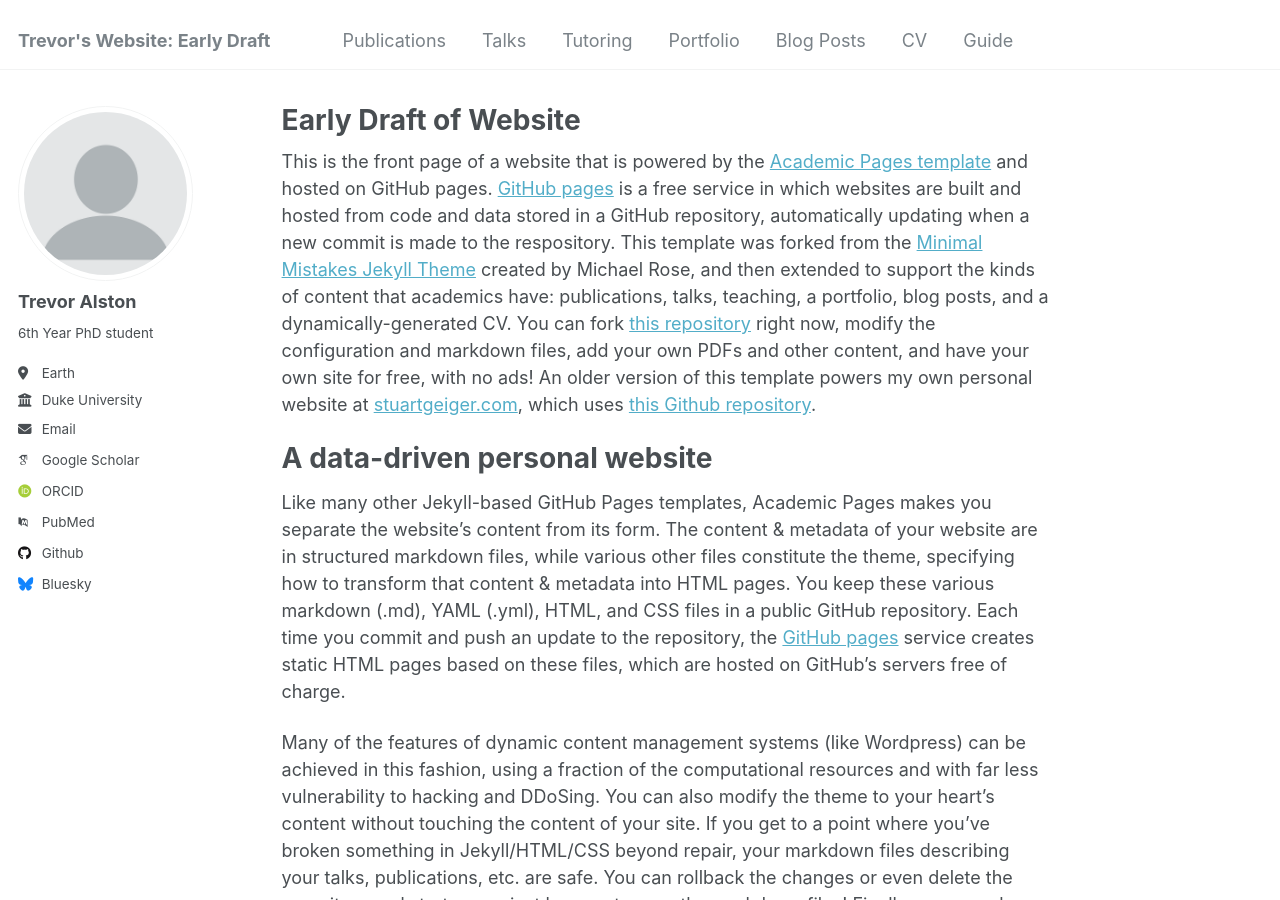
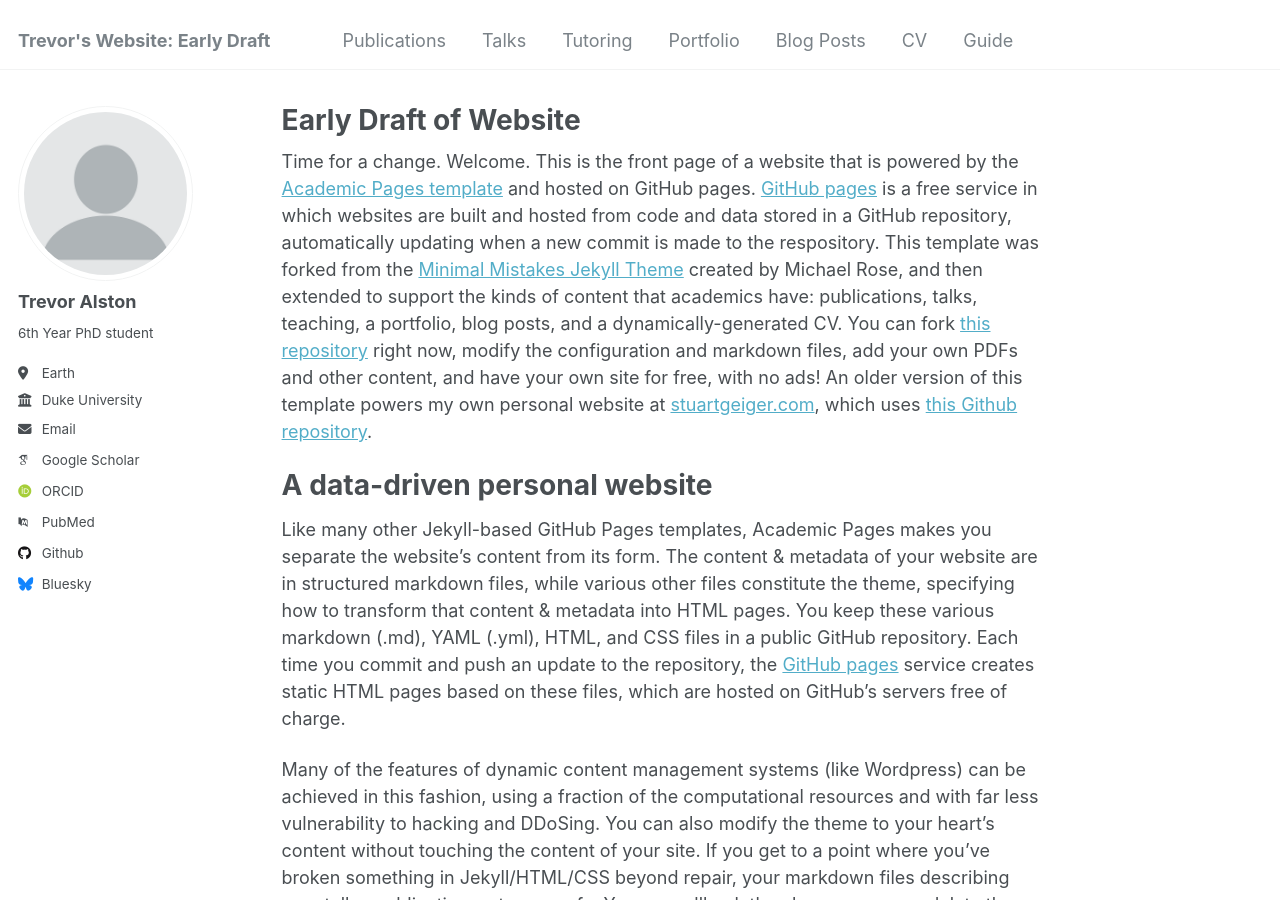
Before and after one commit to Trevorules/trevorules.github.io, a Jekyll site: the page built from _pages/about.md, in a window 1280 px wide and 900 px high. Built offline with Jekyll 4.4.1, drawn with Linux system fonts in a browser that asks for light colours; some web fonts are replaced.

Commit message:
Update about.md

```diff
--- a/_pages/about.md
+++ b/_pages/about.md
@@ -7,7 +7,7 @@ redirect_from:
   - /about.html
 ---
 
-This is the front page of a website that is powered by the [Academic Pages template](https://github.com/academicpages/academicpages.github.io) and hosted on GitHub pages. [GitHub pages](https://pages.github.com) is a free service in which websites are built and hosted from code and data stored in a GitHub repository, automatically updating when a new commit is made to the respository. This template was forked from the [Minimal Mistakes Jekyll Theme](https://mmistakes.github.io/minimal-mistakes/) created by Michael Rose, and then extended to support the kinds of content that academics have: publications, talks, teaching, a portfolio, blog posts, and a dynamically-generated CV. You can fork [this repository](https://github.com/academicpages/academicpages.github.io) right now, modify the configuration and markdown files, add your own PDFs and other content, and have your own site for free, with no ads! An older version of this template powers my own personal website at [stuartgeiger.com](http://stuartgeiger.com), which uses [this Github repository](https://github.com/staeiou/staeiou.github.io).
+Time for a change. Welcome. This is the front page of a website that is powered by the [Academic Pages template](https://github.com/academicpages/academicpages.github.io) and hosted on GitHub pages. [GitHub pages](https://pages.github.com) is a free service in which websites are built and hosted from code and data stored in a GitHub repository, automatically updating when a new commit is made to the respository. This template was forked from the [Minimal Mistakes Jekyll Theme](https://mmistakes.github.io/minimal-mistakes/) created by Michael Rose, and then extended to support the kinds of content that academics have: publications, talks, teaching, a portfolio, blog posts, and a dynamically-generated CV. You can fork [this repository](https://github.com/academicpages/academicpages.github.io) right now, modify the configuration and markdown files, add your own PDFs and other content, and have your own site for free, with no ads! An older version of this template powers my own personal website at [stuartgeiger.com](http://stuartgeiger.com), which uses [this Github repository](https://github.com/staeiou/staeiou.github.io).
 
 A data-driven personal website
 ======
```
